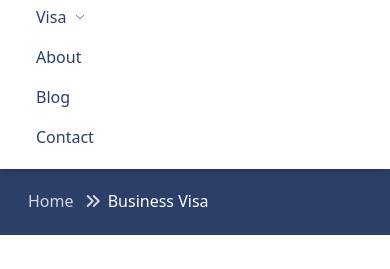
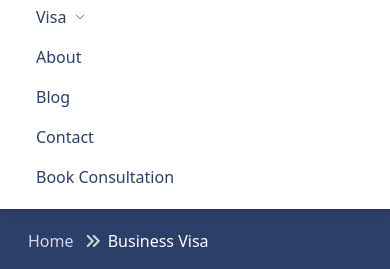
Before and after one commit to allistermugaisi/victoria-visa, a website: page visa/business-visa.html in a window 390 px wide. Both pictures are taken after a click on the button 354 px from the left and 45 px from the top of the page. Shown: the part 133-402 px from the top of the page. Drawn offline with nearby package versions, Linux system fonts and the light colour scheme; files that its build step writes are made by us from their sources.

Commit message:
chore: added book consultation on visa pages

```diff
--- a/visa/business-visa.html
+++ b/visa/business-visa.html
@@ -141,6 +141,11 @@
             href="/contact.html"
             class="text-darkBlue hover:text-red-500 font-medium py-2 px-3 block"
             >Contact</a
+          >
+          <a
+            href="https://paystack.com/pay/victoriavisa"
+            class="text-darkBlue hover:text-red-500 font-medium py-2 px-3 block lg:hidden"
+            >Book Consultation</a
           >
         </div>
         <!-- Button -->
```
Also changed, not shown: visa/family-visa.html (+5 -0 lines), visa/medical-visa.html (+5 -0 lines), visa/transit-visa.html (+5 -0 lines), visa/work-visa.html (+5 -0 lines).
